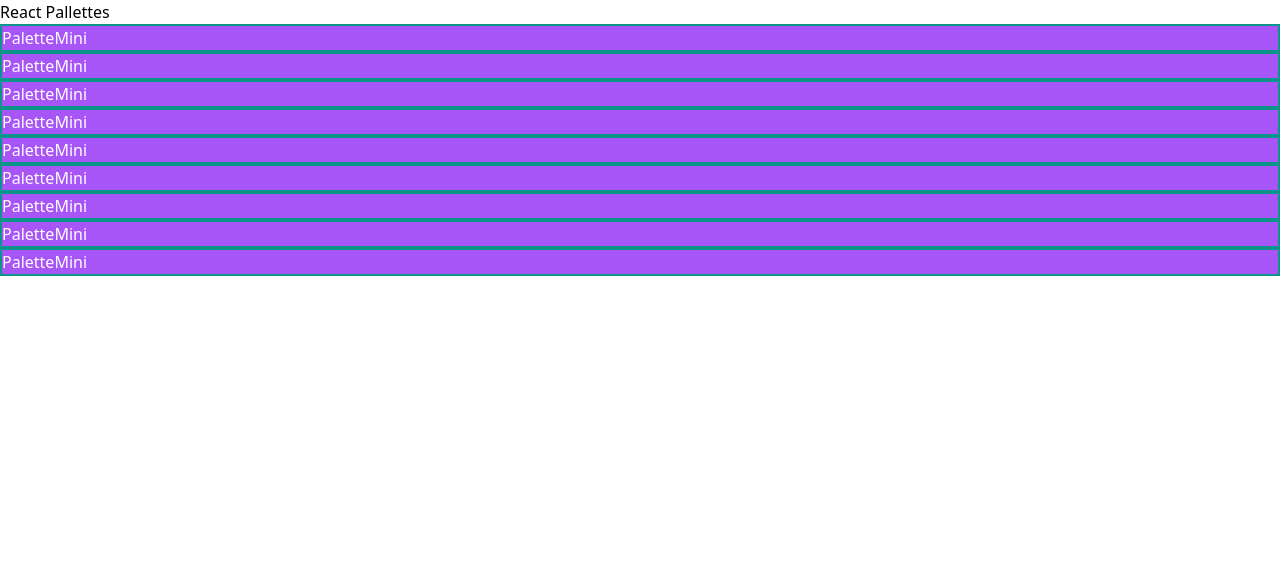
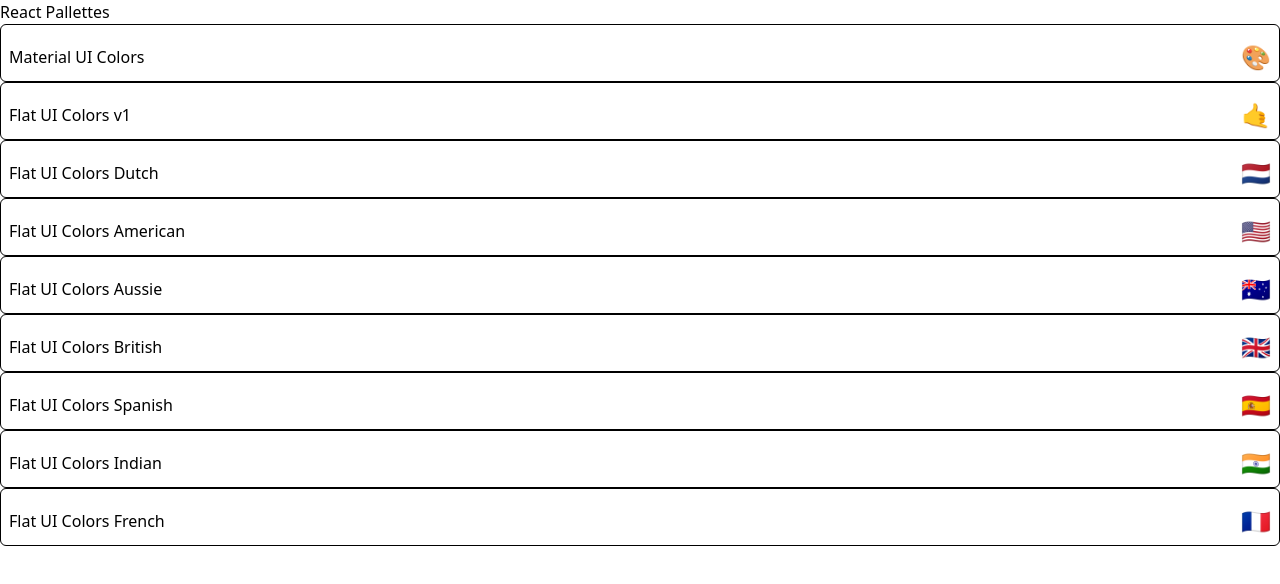
Before and after one commit to arzivre/color-palettes, a React (Vite) app: page / in a window 1280 px wide. Shown: the top 584 px of the page. Built offline with nearby package versions, Linux system fonts and the light colour scheme.

Commit message:
start styling paletteMini

```diff
--- a/src/components/PaletteList.tsx
+++ b/src/components/PaletteList.tsx
@@ -9,7 +9,7 @@
       <ol>
         {seedColors.map((palette) => (
           <li key={palette.id}>
-            <PaletteMini />
+            <PaletteMini {...palette} />
           </li>
         ))}
       </ol>
--- a/src/components/PaletteMini.tsx
+++ b/src/components/PaletteMini.tsx
@@ -1,8 +1,20 @@
-const PaletteMini = () => {
+import { Palette } from '../seedColors'
+
+const PaletteMini = (props: Palette) => {
+  const { paletteName, emoji } = props
+
   return (
-    <div className='border-2 border-solid border-teal-600 bg-purple-500'>
-      <h1 className='text-white'>PaletteMini</h1>
-      <section></section>
+    <div
+      className='relative overflow-hidden rounded-md border-[1px]
+      border-black bg-white p-2 hover:cursor-pointer'
+    >
+      <div className='bg-gray-300'></div>
+      <h5
+        className='relative m-0 flex items-center justify-between pt-2
+        text-base text-black'
+      >
+        {paletteName} <span className='ml-2 text-2xl'>{emoji}</span>
+      </h5>
     </div>
   )
 }
```
